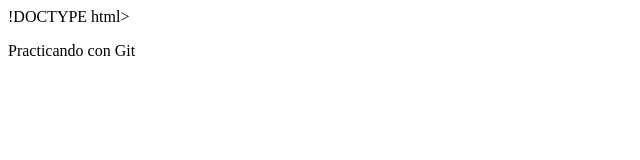
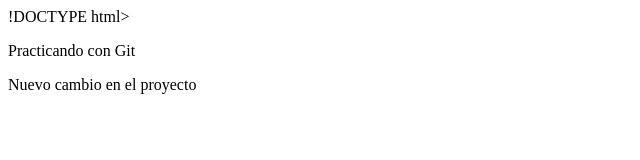
Before and after one commit to AracelyMora/GitHub, a plain HTML site: page index.html in a window 1280 px wide. Shown: the whole page, without its empty margins (0-640 px from the left). Drawn offline with Linux system fonts and the light colour scheme.

Commit message:
agregar emsaje en el index

```diff
--- a/index.html
+++ b/index.html
@@ -5,5 +5,6 @@
 </head>
 <body>
     <p> Practicando con Git</p>
+    <p>Nuevo cambio en el proyecto</p>
 </body>
 </html>
```
